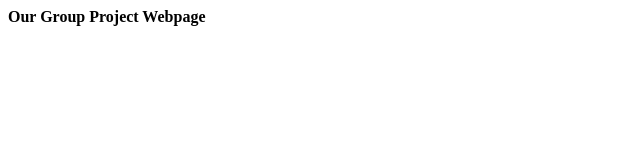
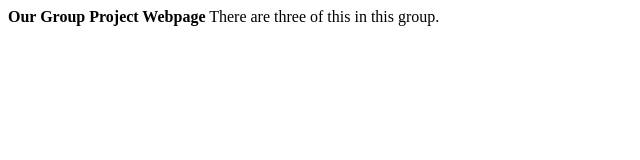
Before and after one commit to cfgstandrews/github_example_nov_19, a plain HTML site: page index.html in a window 1280 px wide. Shown: the whole page, without its empty margins (0-640 px from the left). Drawn offline with Linux system fonts and the light colour scheme.

Commit message:
update index.html
added text

```diff
--- a/index.html
+++ b/index.html
@@ -6,5 +6,7 @@
 
 <b>Our Group Project Webpage</b>
 
+There are three of this in this group.
+
 </body>
 </html>
```
